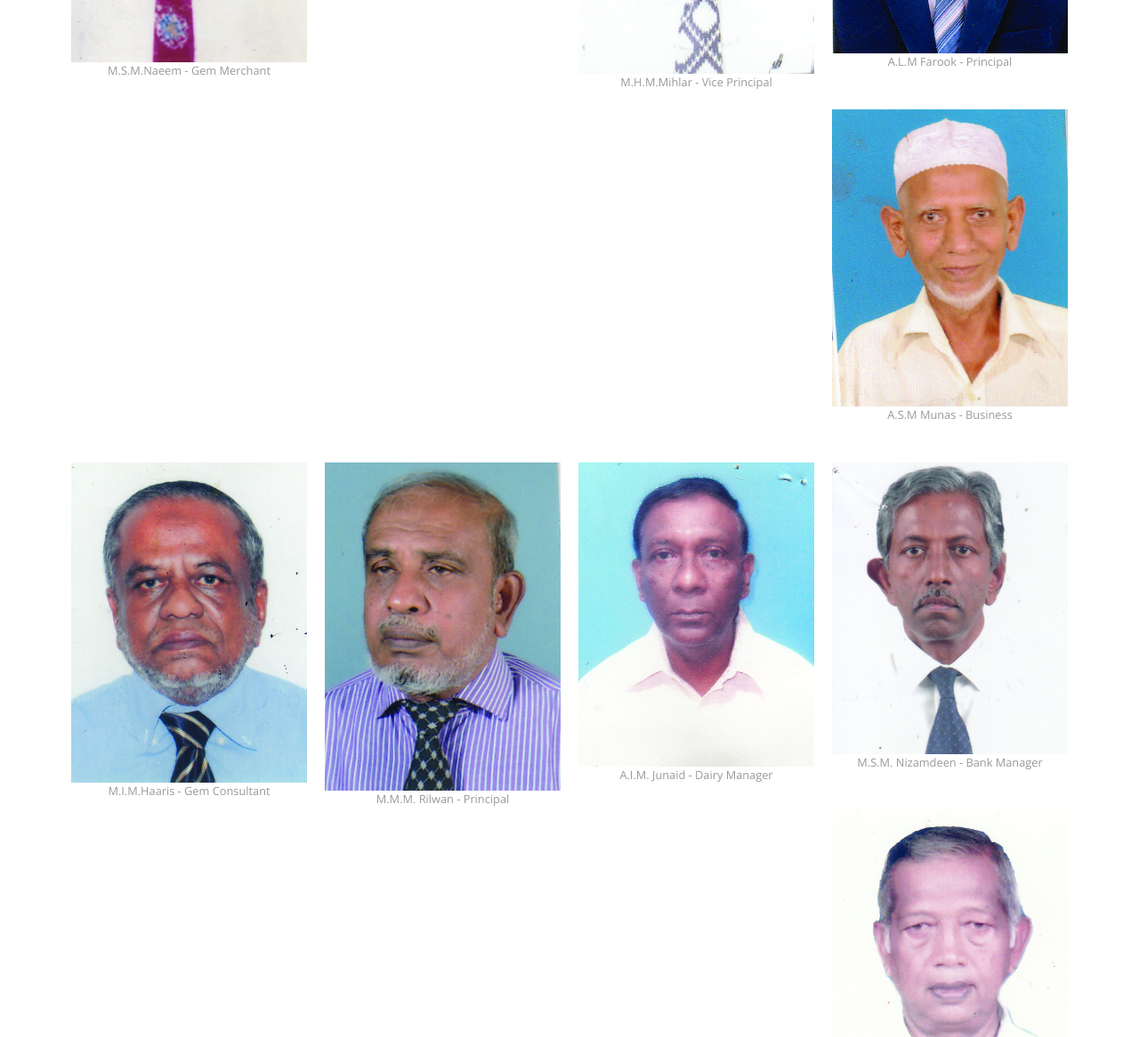
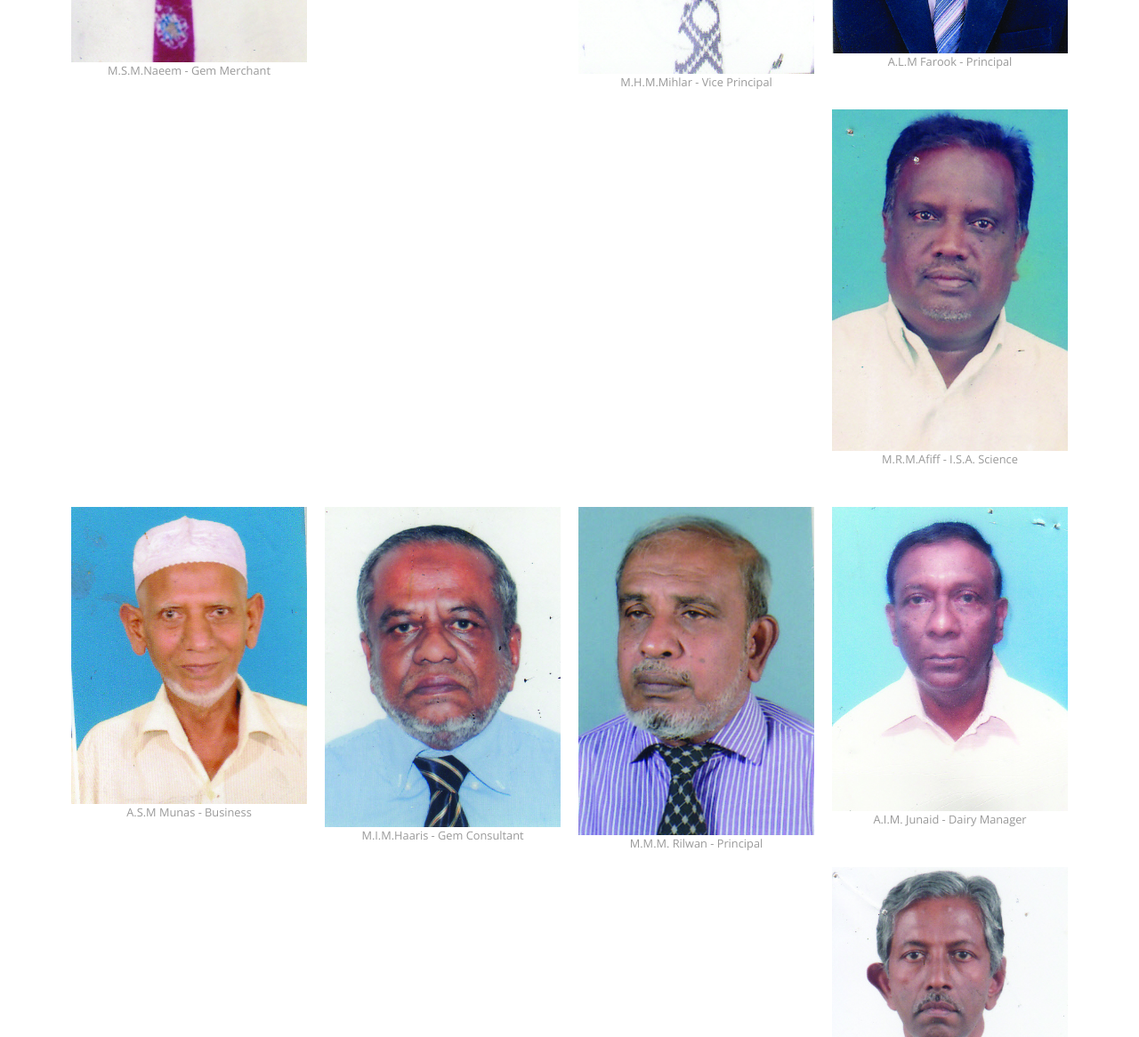
Before and after one commit to ShahidMafaz/shahidmafaz.github.io, a plain HTML site: page members.html in a window 1280 px wide. Shown: the part 2560-3726 px from the top of the page at 89% size. Drawn offline with nearby package versions, Linux system fonts and the light colour scheme.

Commit message:
added image

```diff
--- a/members.html
+++ b/members.html
@@ -194,6 +194,11 @@
                      </p>
 				  </div>
 				  <div class="s-6 m-3 l-3">
+                     <img src="img/members/20.jpg">
+                     <p class="subtitile">M.R.M.Afiff - I.S.A. Science
+                     </p>
+				  </div>
+				  <div class="s-6 m-3 l-3">
                      <img src="img/members/10.jpg">
                      <p class="subtitile">A.S.M Munas - Business
                      </p>
```
